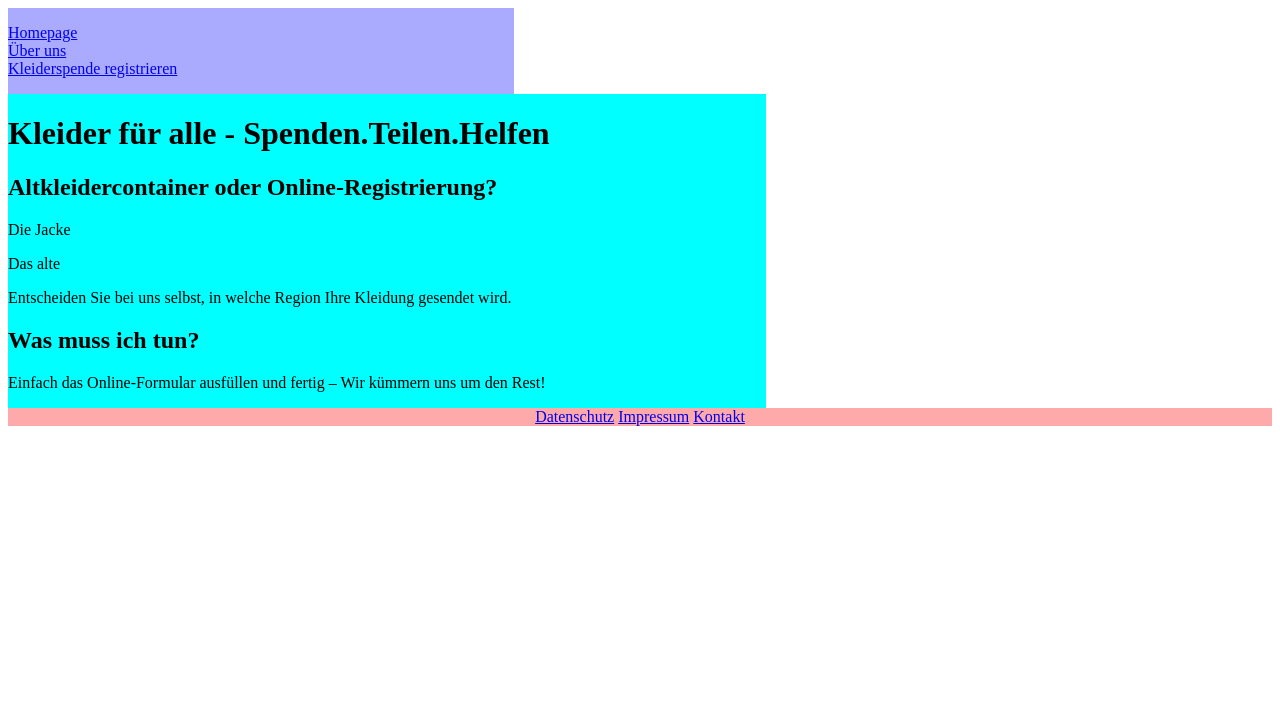
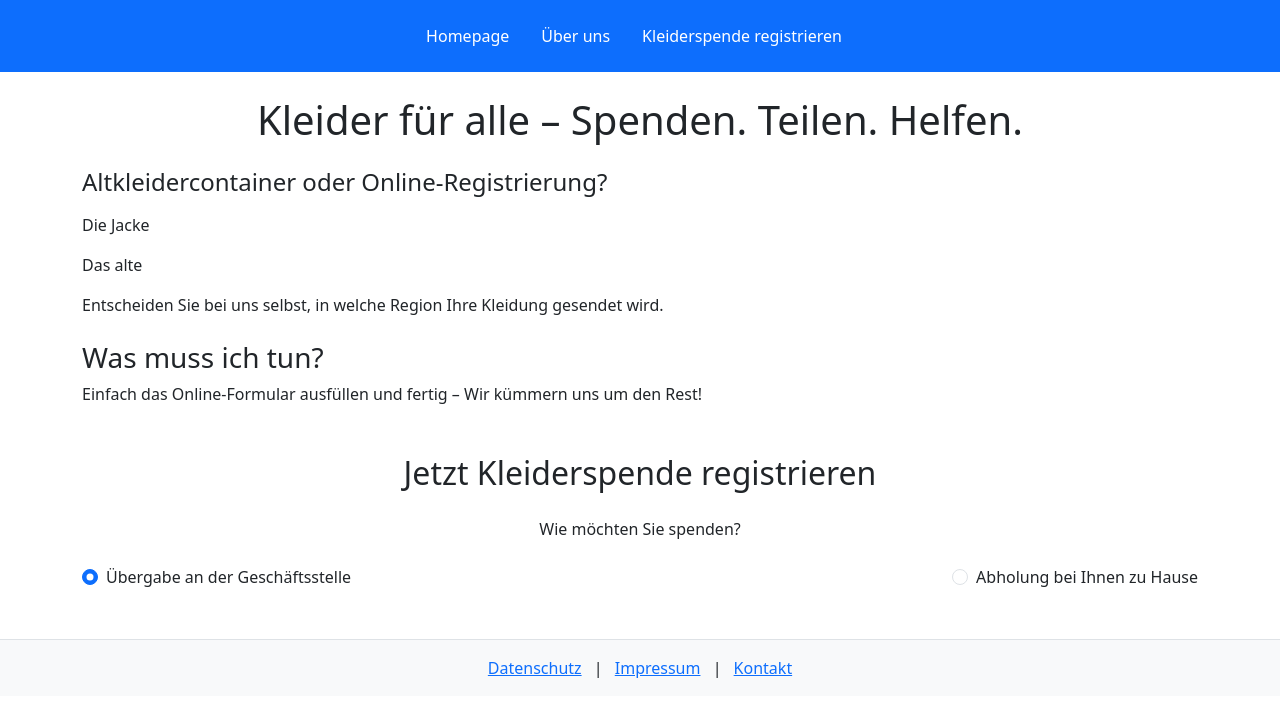
Before and after one commit to AgentPerry47/Clothing-Donations, a plain HTML site: page index.html in a window 1280 px wide. Drawn offline with nearby package versions, Linux system fonts and the light colour scheme.

Commit message:
Änderung Formular

```diff
--- a/index.html
+++ b/index.html
@@ -1,70 +1,85 @@
 <!DOCTYPE html>
 <html lang="de">
 <head>
-    <meta charset="UTF-8">
-    <meta name="viewport" content="width=device-width, initial-scale=1.0">
-    <title>IPWA01</title>
-    <style type="text/css">
-        * {
-            box-sizing: border-box;
-        }
+  <meta charset="UTF-8" />
+  <meta name="viewport" content="width=device-width, initial-scale=1" />
+  <title>Kleiderspende</title>
 
-        header nav {float: left;width: 40%;background-color: #aaf;}
-
-        main {float: left;width: 60%;background-color: aqua;}
-
-        .container {display: flex;flex-wrap: wrap;}
-
-        footer {clear: both;background-color: #faa;}
-
-        footer nav ul {text-align: center; padding: 0;}
-
-        footer nav ul li {clear: both;display: inline;}
-
-        nav ul {list-style: none;padding: 0;}
-
-        @media (max-width: 768px) {
-            header nav,
-            main {
-                float: none;
-                width: 100%;
-            }
-        }
-    </style>
+  <!-- ✅ Bootstrap 5 einbinden -->
+  <link href="https://cdn.jsdelivr.net/npm/bootstrap@5.3.0/dist/css/bootstrap.min.css" rel="stylesheet" />
 </head>
 <body>
 
-    <header>
-        <div class="container">
-            <nav>
-                <ul>
-                    <li><a href="home.html">Homepage</a></li>
-                    <li><a href="verview.html">Über uns</a></li>
-                    <li><a href="donation.html">Kleiderspende registrieren</a></li>
-                </ul>
+  <!-- ✅ Navigation -->
+  <header class="bg-primary text-white py-3">
+    <nav class="container nav justify-content-center">
+      <a class="nav-link text-white" href="home.html">Homepage</a>
+      <a class="nav-link text-white" href="verview.html">Über uns</a>
+      <a class="nav-link text-white" href="donation.html">Kleiderspende registrieren</a>
     </nav>
-        </div>
   </header>
 
-    <main>
-        <h1 id="main-title">Kleider für alle - Spenden.Teilen.Helfen</h1>
+  <!-- ✅ Hauptinhalt -->
+  <main class="container py-4">
+    <h1 class="text-center mb-4">Kleider für alle – Spenden. Teilen. Helfen.</h1>
+
     <section>
-            <h1 id="section-title">Altkleidercontainer oder Online-Registrierung?</h1>
+      <h2 class="h4 mb-3">Altkleidercontainer oder Online-Registrierung?</h2>
       <p>Die Jacke</p>
       <p>Das alte</p>
       <p>Entscheiden Sie bei uns selbst, in welche Region Ihre Kleidung gesendet wird.</p>
-            <h2>Was muss ich tun?</h2>
+
+      <h3 class="mt-4">Was muss ich tun?</h3>
       <p>Einfach das Online-Formular ausfüllen und fertig – Wir kümmern uns um den Rest!</p>
+    </section>
+
+    <section id="Kleiderspende" class="mt-5">
+      <h2 class="mb-4 text-center"> Jetzt Kleiderspende registrieren </h2>
+      <form>
+
+        <div class="mb-3 text-center">
+          <label class="form-label">Wie möchten Sie spenden?</label><br>
+        </div>
+      <div class="mb-4 d-flex justify-content-between">
+        <div class="form-check">
+          <input class="form-check-input" type="radio" name="art" id="uebergabe" value="uebergabe" checked>
+          <label class="form-check-label" for="uebergabe">
+            Übergabe an der Geschäftsstelle
+          </label>
+        </div>
+
+        <div class="form-check">
+          <input class="form-check-input" type="radio" name="art" id="abholung" value="abholung">
+          <label class="form-check-label" for="abgabe">
+            Abholung bei Ihnen zu Hause
+          </label>
+        </div>
+      </div>
+
+      <div id="adresse" style="display: none;">
+        <div class="mb-3">
+          <label class="form-label" for="straße">Straße & Hausnummer</label>
+          <input type="text" class="form-control" id="straße" name="straße">
+        </div>
+        <div class="mb-3">
+          <label class="form-label" for="plz">Postleitzahl</label>
+          <input type="text" class="form-control" id="plz" name="plz">
+        </div>
+      </div>
+
+
+      </form>
+    </section>
+
     </section>
   </main>
 
-    <footer>
+  <!-- ✅ Footer -->
+  <footer class="bg-light text-center py-3 border-top">
     <nav>
-            <ul>
-                <li><a href="privacy.html">Datenschutz</a></li>
-                <li><a href="imprint.html">Impressum</a></li>
-                <li><a href="contact.html">Kontakt</a></li>
-            </ul>
+      <a class="mx-2" href="privacy.html">Datenschutz</a> |
+      <a class="mx-2" href="imprint.html">Impressum</a> |
+      <a class="mx-2" href="contact.html">Kontakt</a>
     </nav>
   </footer>
 
```
Lines whose indentation alone changed are shown as unchanged.
